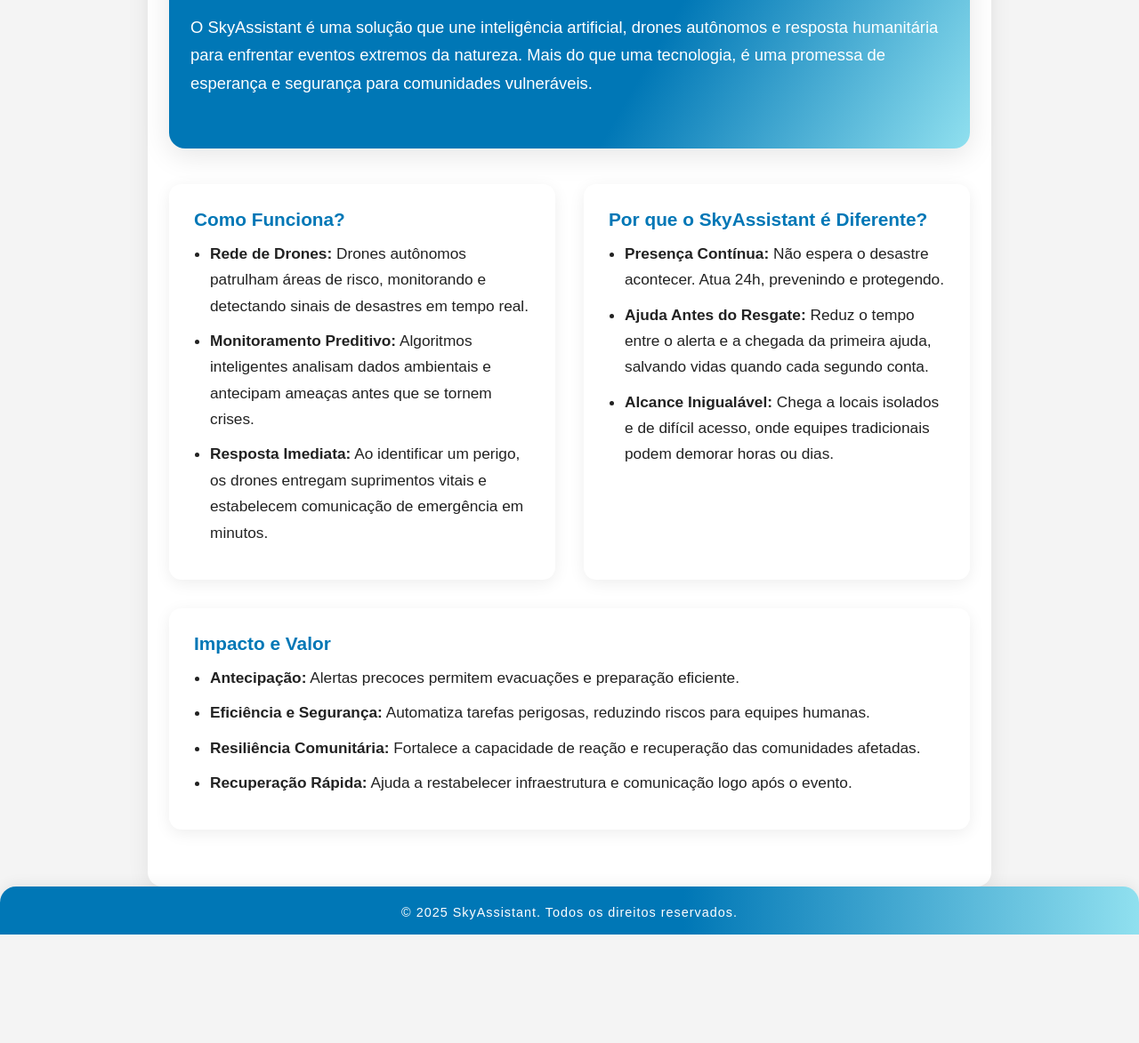
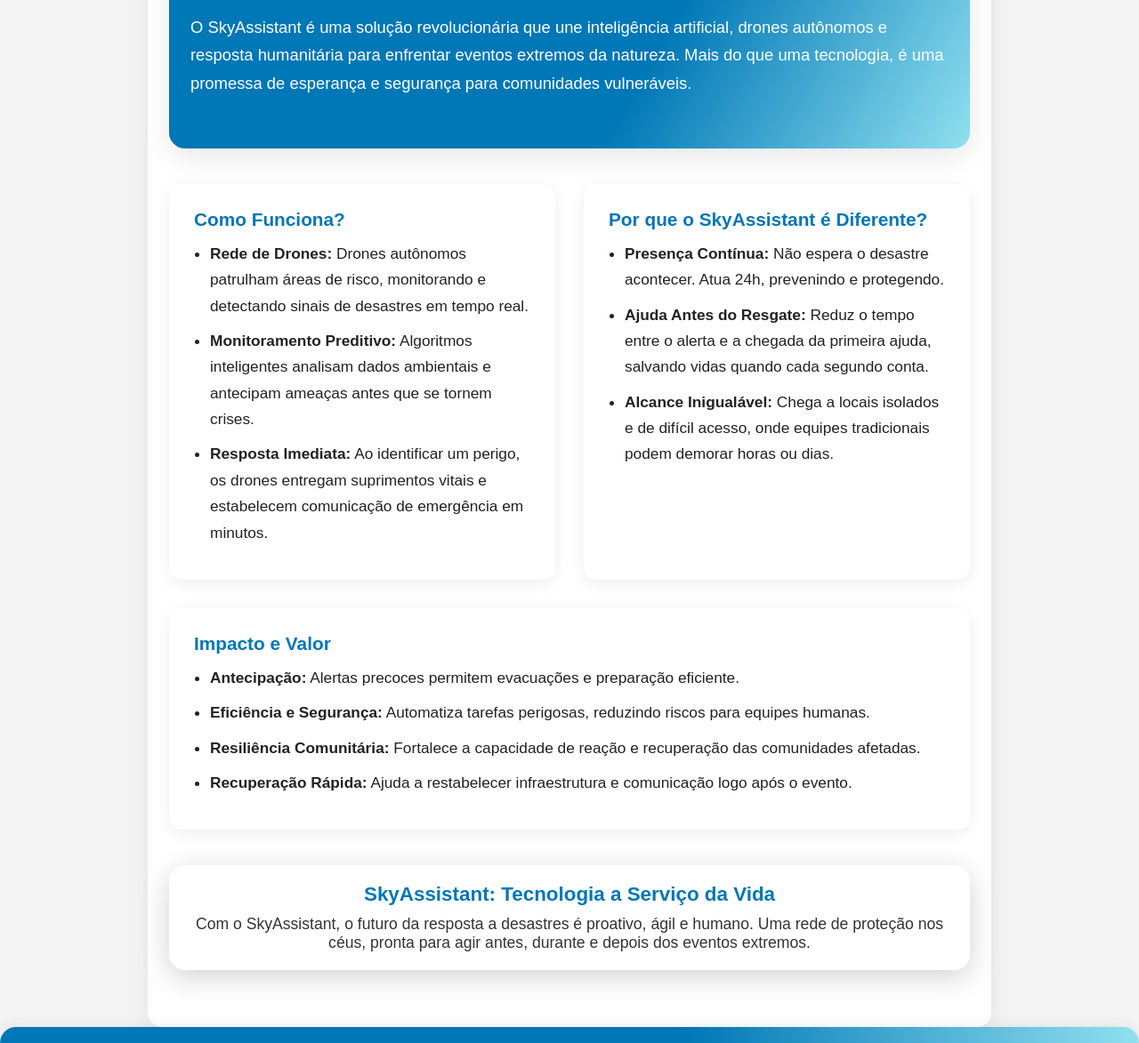
Before and after one commit to Leonardo-Saavedra/Front-End_GS, a plain HTML site: page solucao.html in a window 1280 px wide. Shown: the part 318-1491 px from the top of the page at 89% size. Before the commit the page ends 1369 px from the top, so only its background shows below. Drawn offline with Linux system fonts and the light colour scheme.

Commit message:
commit 16 - Página solução atualizada

```diff
--- a/solucao.html
+++ b/solucao.html
@@ -27,7 +27,7 @@
     <section class="hero">
         <h2>SkyAssistant: Inovação Aérea para Salvar Vidas</h2>
         <p>
-            O SkyAssistant é uma solução que une inteligência artificial, drones autônomos e resposta humanitária
+            O SkyAssistant é uma solução revolucionária que une inteligência artificial, drones autônomos e resposta humanitária
             para enfrentar eventos extremos da natureza. Mais do que uma tecnologia, é uma promessa de esperança e segurança para
             comunidades vulneráveis.
         </p>
@@ -49,8 +49,10 @@
             <h3>Por que o SkyAssistant é Diferente?</h3>
             <ul>
                 <li><strong>Presença Contínua:</strong> Não espera o desastre acontecer. Atua 24h, prevenindo e protegendo.</li>
-                <li><strong>Ajuda Antes do Resgate:</strong> Reduz o tempo entre o alerta e a chegada da primeira ajuda, salvando vidas quando cada segundo conta.</li>
-                <li><strong>Alcance Inigualável:</strong> Chega a locais isolados e de difícil acesso, onde equipes tradicionais podem demorar horas ou dias.</li>
+                <li><strong>Ajuda Antes do Resgate:</strong> Reduz o tempo entre o alerta e a chegada da primeira ajuda, salvando vidas
+                    quando cada segundo conta.</li>
+                <li><strong>Alcance Inigualável:</strong> Chega a locais isolados e de difícil acesso, onde equipes tradicionais podem
+                    demorar horas ou dias.</li>
             </ul>
         </div>
         <div>
@@ -63,6 +65,13 @@
             </ul>
         </div>
     </section>
+    <section class="chamada-acao">
+        <h3>SkyAssistant: Tecnologia a Serviço da Vida</h3>
+        <p>
+            Com o SkyAssistant, o futuro da resposta a desastres é proativo, ágil e humano. Uma rede de proteção nos céus, pronta
+            para agir antes, durante e depois dos eventos extremos.
+        </p>
+    </section>
     </main>
 
     <footer>
```
